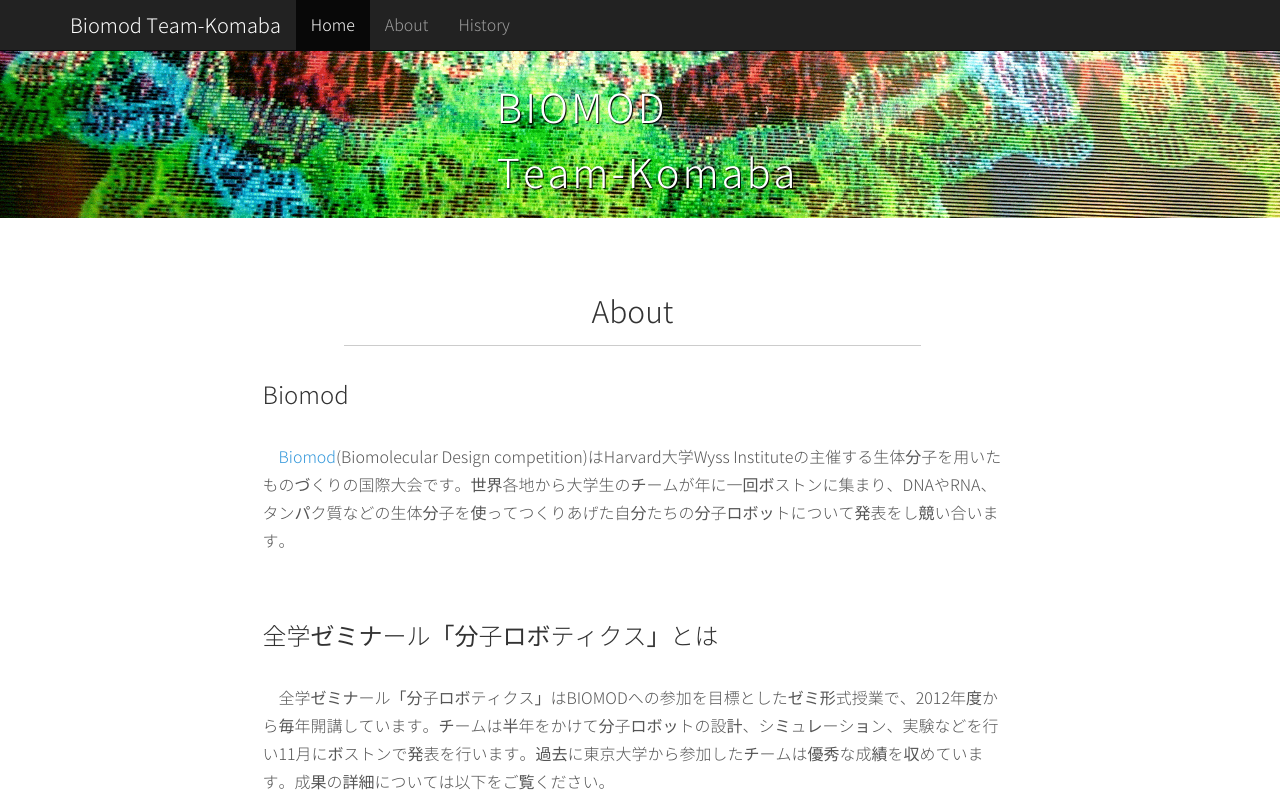
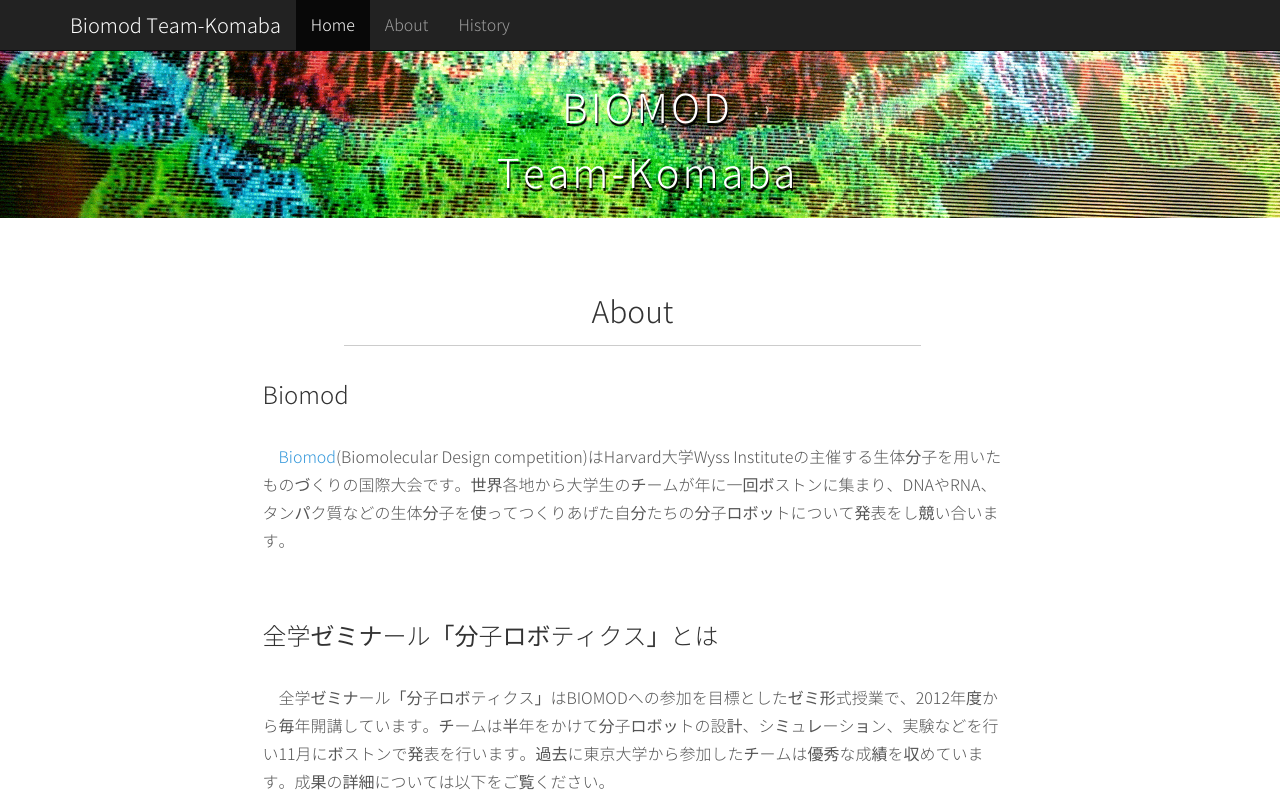
Before and after one commit to hrontan/UTKomabaBiomodWeb, a plain HTML site: page index.html in a window 1280 px wide. Shown: the top 800 px of the page. Drawn offline with nearby package versions, Linux system fonts and the light colour scheme.

Commit message:
Edit main.css

```diff
--- a/css/main.css
+++ b/css/main.css
@@ -264,11 +264,11 @@ a {
         color: #ffffff;
         font-size: 40px;
         font-weight: 400;
-        text-align: left;
+        text-align: center;
         line-height: 1;
         letter-spacing: 3px;
         margin-left: 15px;
-        text-shadow: 1px 1px 1px #000;
+        text-shadow: 1px 3px 1px #000;
     }
 
         #headerwrap p .first-letter {
```
